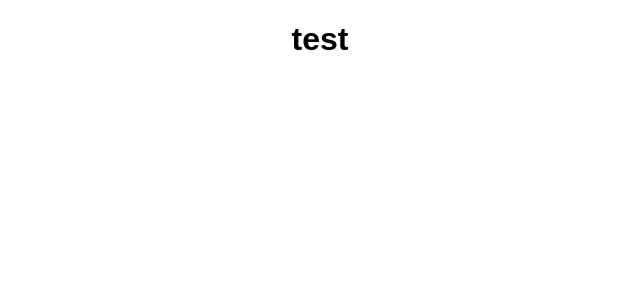
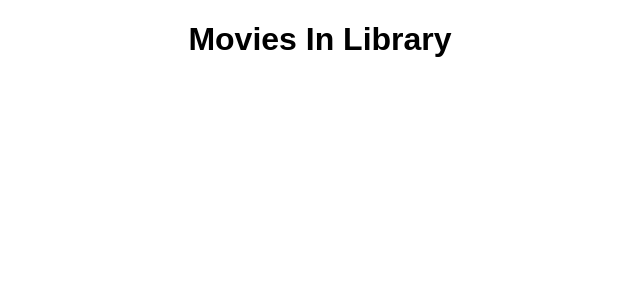
Before and after one commit to iHansy/movie-sagas, a React (Create React App) app: page /#/ in a window 1280 px wide. Shown: the top 300 px of the page, without its empty margins (320-960 px from the left). Built offline with nearby package versions, Linux system fonts and the light colour scheme.

Commit message:
created fetchMovies function in MovieList component

```diff
--- a/src/components/MovieList/MovieList.jsx
+++ b/src/components/MovieList/MovieList.jsx
@@ -1,9 +1,23 @@
 import React, { Component } from 'react';
 
 class MovieList extends Component {
+
+    componentDidMount() {
+        console.log('MovieList rendered...');
+    }
+
+    //sending dispatch to sagas to start axios request
+    fetchMovies = () => {
+        this.props.dispatch({ type: 'FETCH_MOVIES' });
+    }
+
     render() {
         return (
-            <h1>test</h1>
+            <>
+                <header>
+                    <h1>Movies In Library</h1>
+                </header>
+            </>
         )
     }
 }
```
